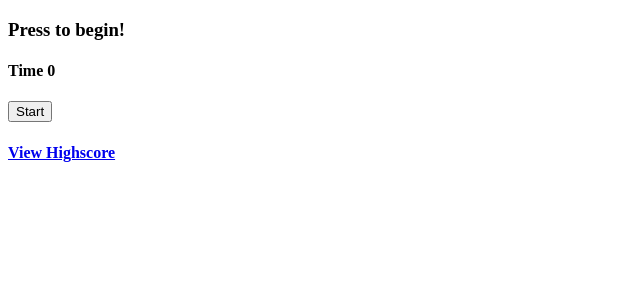
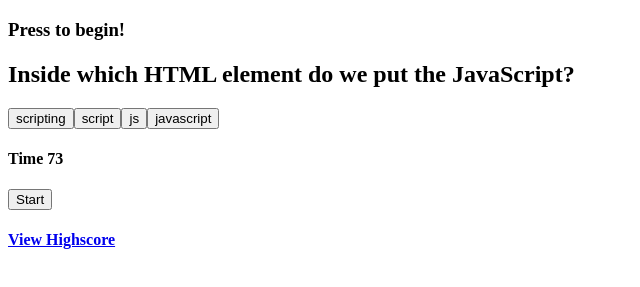
Before and after one commit to mharizanova8703/Code-Quiz, a plain HTML site: page index.html in a window 1280 px wide. Both pictures are taken after a click on the button "Start". Shown: the part 61-348 px from the top of the page, without its empty margins (0-640 px from the left). Drawn offline with Linux system fonts and the light colour scheme.

Commit message:
updating java and html
creating function Handle timer,
creating var timer, question div, wrong feedback correct feedback

```diff
--- a/app.js
+++ b/app.js
@@ -1,4 +1,3 @@
-
 //quiz questions
 var questions = [
   {
@@ -13,22 +12,113 @@ var questions = [
     answer: 'concat( )',
   },
 
-{
-    title: "Where is the correct place to insert a JavaScript?" ,
-    choices:["The <head> section", "The <body> section", "Both the <head> section and the <body> section are correct",],
-    answer: "Both the <head> section and the <body> section are correct",
+  {
+    title: 'Where is the correct place to insert a JavaScript?',
+    choices: [
+      'The <head> section',
+      'The <body> section',
+      'Both the <head> section and the <body> section are correct',
+    ],
+    answer: 'Both the <head> section and the <body> section are correct',
+  },
+  {
+    title: 'How do you create a function in JavaScript?',
+    choices: [
+      'function myFunction()',
+      'function:myFunction()',
+      'function = myFunction()',
+    ],
+    answer: 'function = myFunction()',
+  },
+  {
+    title:
+      'Which of the following function of an array object adds and/or removes elements from an array?',
+    choices: ['toSource( )', 'sort( )', 'unshift( )', 'splice( )'],
+    answer: 'splice( )',
+  },
+]
+//score and timer
+var score = 0
+var currentQuestionIndex = 0
+var timeLeft = 0
+var timer
+var questionsDiv = document.getElementById('questions')
+var choicesDiv = document.getElementById('questionChoices')
+var wrongFeedback = document.getElementById('wrongFeedback')
+var correctFeedback = document.getElementById('correctFeedback')
 
+function beggin() {
+  timeLeft = 75
+  document.getElementById('timeLeft').innerHTML = timeLeft
+  console.log('clicked start button')
 
-},
-{
-title:  "How do you create a function in JavaScript?",
-choices:   "function myFunction()", "function:myFunction()", "function = myFunction()",
-answer: "function = myFunction()" ,
-},
-{
-    title: "Which of the following function of an array object adds and/or removes elements from an array?",
-        choices: ["toSource( )", "sort( )", "unshift( )", "splice( )"],
-        answer: "splice( )"
+  timer = setInterval(handleTimer, 1000)
+
+  questionsDiv.removeAttribute('class')
+
+  displayQuestions()
 }
 
-]
+function handleTimer() {
+  timeLeft--
+  document.getElementById('timeLeft').innerHTML = timeLeft
+
+  if (timeLeft <= 0) {
+    // fire off end quiz function
+  }
+}
+
+function displayQuestions() {
+  var currentQuestion = questions[currentQuestionIndex]
+  console.log(currentQuestion)
+
+  var questionTitle = document.getElementById('questionTitle')
+  questionTitle.textContent = currentQuestion.title
+
+  choicesDiv.innerHTML = ''
+
+  currentQuestion.choices.forEach(function (choice) {
+    var choiceButton = document.createElement('button')
+    choiceButton.setAttribute('class', 'choice')
+    choiceButton.setAttribute('value', choice)
+
+    choiceButton.textContent = choice
+
+    choicesDiv.append(choiceButton)
+
+    choiceButton.onclick = handleQuestionClick
+  })
+}
+
+function handleQuestionClick() {
+  // testing if the choice the user choice is wrong
+  if (this.value !== questions[currentQuestionIndex].answer) {
+    timeLeft -= 10
+
+    if (timeLeft < 0) {
+      timeLeft = 0
+    }
+    wrongFeedback.removeAttribute('class')
+    setTimeout(function () {
+      wrongFeedback.setAttribute('class', 'hide')
+    }, 2000)
+  } else {
+    correctFeedback.removeAttribute('class')
+    setTimeout(function () {
+      correctFeedback.setAttribute('class', 'hide')
+    }, 2000)
+  }
+
+  currentQuestionIndex++
+  console.log('currentQestionIndex', currentQuestionIndex)
+
+  if (currentQuestionIndex === questions.length) {
+    // fire off end quiz function
+  } else {
+    displayQuestions()
+  }
+}
+
+let startBtn = document.getElementById('start-button')
+
+startBtn.onclick = beggin
--- a/index.html
+++ b/index.html
@@ -14,13 +14,20 @@
     <h3>Press to begin!</h3>
     <div class="right">
         <div id="quiz">
-            <div id="quizBody"></div>
+            <div id="quizBody">
+                <div id="correctFeedback" class="hide">That is the correct answer!</div>
+                <div id="wrongFeedback" class="hide">That is the wrong answer!</div>
+                <div id="questions" class="hide">
+                    <h2 id="questionTitle"></h2>
+                    <div id="questionChoices"></div>
+                </div>
+            </div>
 
         </div>
         <!--timer with a couthdown time right of navabar-->
         <h4> Time <span id="timeLeft"> 0</span></h4>
         <!--creating a btn "start" to beggin the game-->
-        <button onclick="beggin()">Start</button>
+        <button id="start-button">Start</button>
         <div id="navbar">
             <div class="left">
                 <a onclick="getScore()" href="#">
--- a/style.css
+++ b/style.css
@@ -0,0 +1,3 @@
+.hide {
+  display: none;
+}
```
